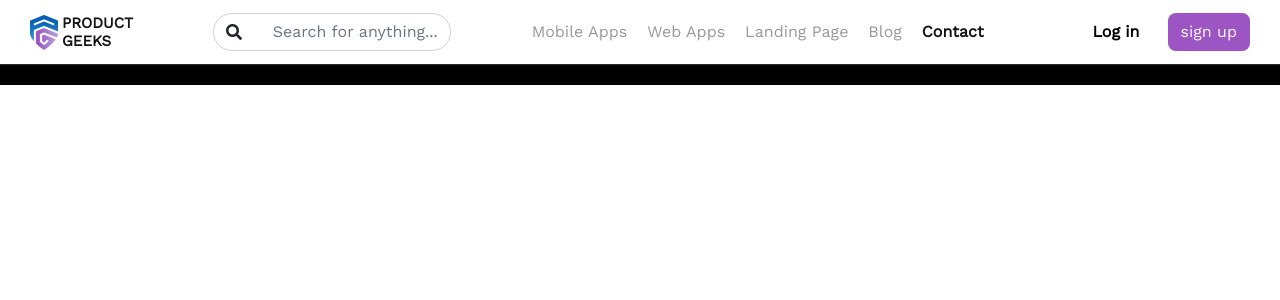
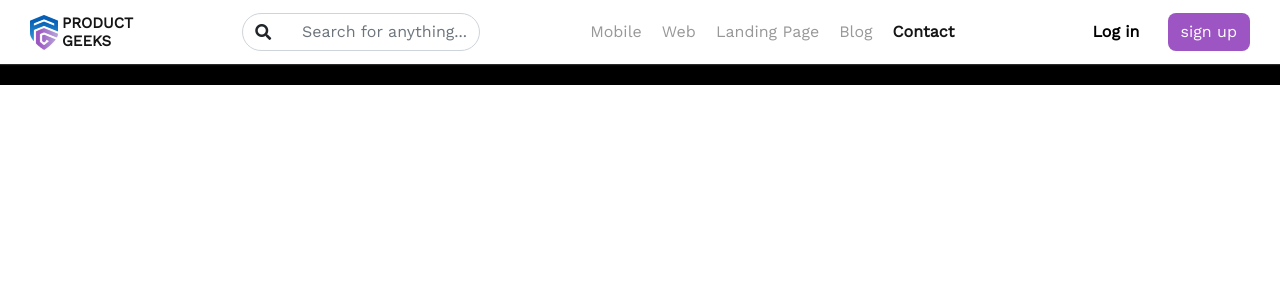
Before and after one commit to godspower2020/productgeeks, a React (Create React App) app: page /contact in a window 1280 px wide. Shown: the top 300 px of the page. Built offline with nearby package versions, Linux system fonts and the light colour scheme.

Commit message:
header order fixed

```diff
--- a/src/App.js
+++ b/src/App.js
@@ -32,7 +32,7 @@ function App() {
           <Route path="/browse/mobile/apps/*" element={<HomeScreen />} />
           <Route path="/landing-page" element={<LandingPage />} />
           <Route path="/browse/web/apps/*" element={<WebScreen />} />
-          {/* <Route path="/apps/:id" element={<SingleProduct />} /> */}
+          <Route path="/apps/:id" element={<SingleProduct />} />
           <Route path="/blog" element={<Blog />} />
           <Route path="/blog/:id" element={<SingleBlog />} />
           <Route path="/login" element={<Login />} />
--- a/src/App.scss
+++ b/src/App.scss
@@ -386,10 +386,10 @@ textarea:focus {
 
     .navbar-nav {
       flex-direction: row;
-      gap: 20px;
+      gap: 15px;
 
       .nav-link {
-        padding: 12px 0;
+        padding: 10px 0 5px;
         font-size: 16px;
         color: var(--link-grey-color) !important;
         white-space: nowrap;
@@ -399,11 +399,19 @@ textarea:focus {
           font-weight: 600;
           transition: .1s ease-in-out;
         }
+
+        @media (min-width: 1093px) {
+          padding: 12px 0;
+        }
       }
 
       .active .nav-link {
         color: var(--link-black-color) !important;
         font-weight: 600
+      }
+
+      @media (min-width: 1093px) {
+        gap: 20px;
       }
     }
 
@@ -464,7 +472,7 @@ textarea:focus {
       order: 3;
     }
 
-    @media (min-width: 1093px) {
+    @media (min-width: 949px) {
       .order:nth-child(3) {
         order: 3;
       }
@@ -775,7 +783,7 @@ textarea:focus {
             }
           }
 
-          @media (min-width: 390px) {
+          @media (min-width: 420px) {
             flex: 0 1 calc(50% - 10px);
           }
 
--- a/src/components/Header.js
+++ b/src/components/Header.js
@@ -90,10 +90,10 @@ const Header = () => {
           <div className="nav order">
             <ul className="navbar-nav">
               <li className={`nav-item ${activeLink("/browse/mobile/apps") && "active"}`}>
-                <Link className="nav-link" to="/browse/mobile/apps">Mobile Apps</Link>
+                <Link className="nav-link" to="/browse/mobile/apps">Mobile</Link>
               </li>
               <li className={`nav-item ${activeLink("/browse/web/apps") && "active"}`}>
-                <Link className="nav-link" to="/browse/web/apps">Web Apps</Link>
+                <Link className="nav-link" to="/browse/web/apps">Web</Link>
               </li>
               <li className={`nav-item ${activeLink("/landing-page") && "active"}`}>
                 <Link className="nav-link" to="/landing-page">Landing Page</Link>
--- a/src/redux/api/index.js
+++ b/src/redux/api/index.js
@@ -1,6 +1,7 @@
 import axios from 'axios';
 
 const API = axios.create({
+  // baseURL: 'http://localhost:5000',
   baseURL: process.env.REACT_APP_SERVER_URL || 'http://localhost:5000',
 });
 
```
